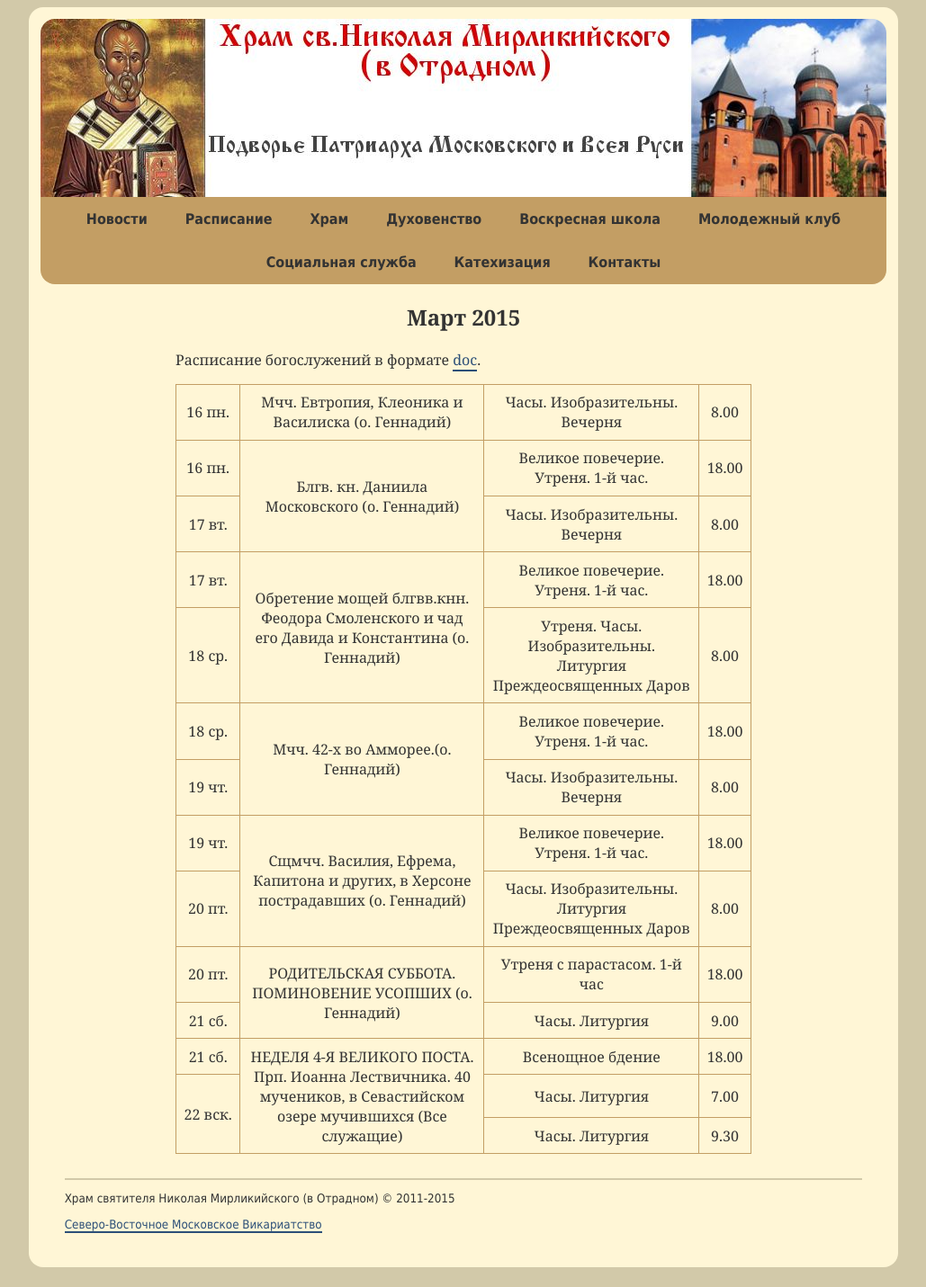
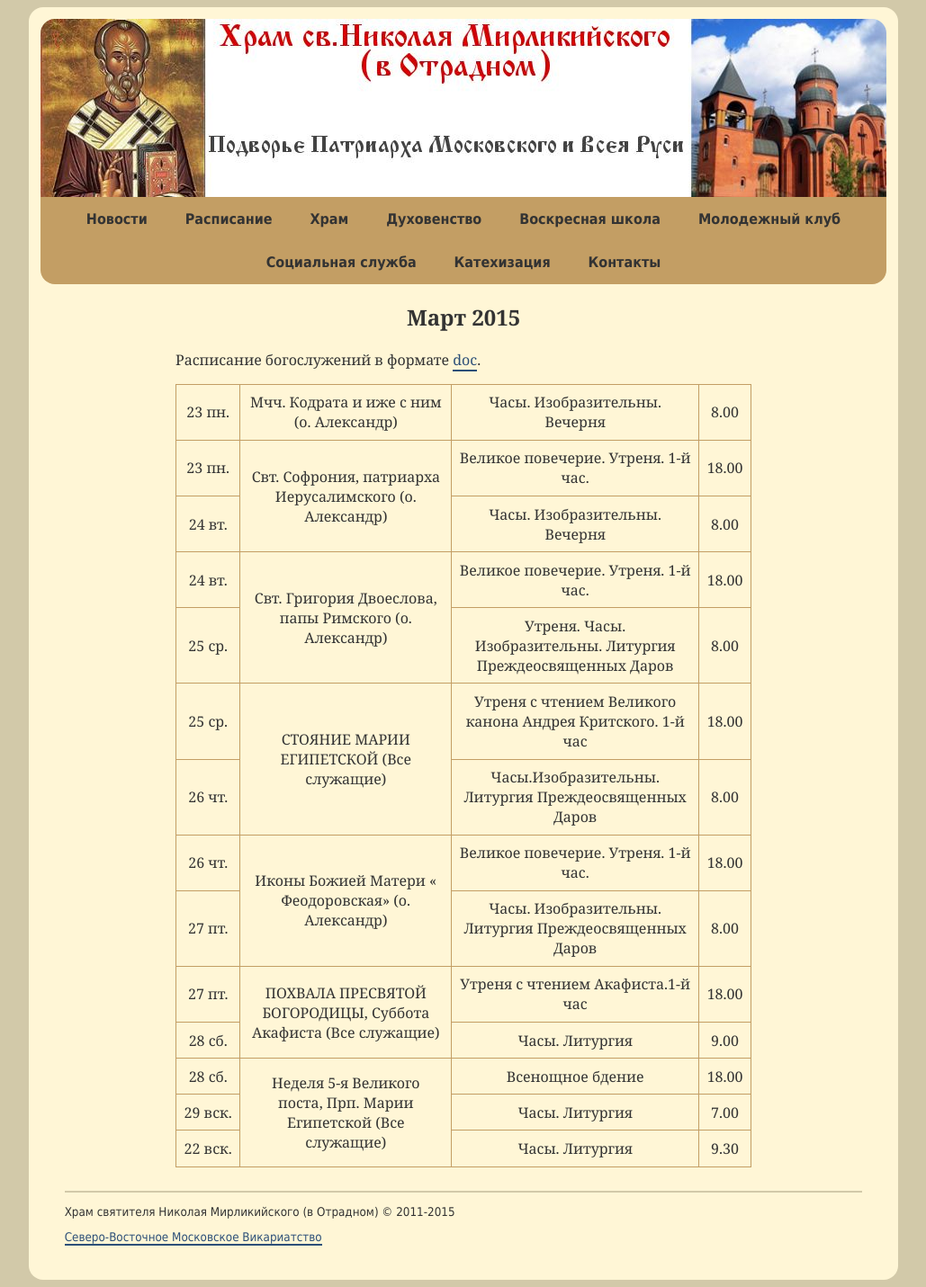
Before and after one commit to hramotradnoe/hramotradnoe.github.io, a Jekyll site: the page built from schedule/index.html, in a window 1280 px wide. Shown: the whole page at 90% size, without its empty margins (125-1154 px from the left). Built offline with Jekyll 4.4.1, drawn with Linux system fonts in a browser that asks for light colours.

Commit message:
Измнено расписание

```diff
--- a/_data/schedule.yml
+++ b/_data/schedule.yml
@@ -1,57 +1,57 @@
 period: Март 2015
 link: https://docs.google.com/document/d/13hnkz6SDBKY5jwQw9ydzlkUfHYsZVZ878WJWGxdJ0II/edit
 timetable:
- - description : "Мчч. Евтропия, Клеоника и Василиска (о. Геннадий)"
+ - description : "Мчч. Кодрата и иже с ним (о. Александр)"
    services    :
-      - day   : 16&nbsp;пн.
+      - day   : 23&nbsp;пн.
         time  : '8.00'
         title : Часы. Изобразительны. Вечерня
- - description : "Блгв. кн. Даниила Московского (о. Геннадий)"
+ - description : "Свт. Софрония, патриарха Иерусалимского (о. Александр) "
    services    :
-      - day   : 16&nbsp;пн.
+      - day   : 23&nbsp;пн.
         time  : '18.00'
         title : "Великое повечерие. Утреня. 1-й час."
-      - day   : 17&nbsp;вт.
+      - day   : 24&nbsp;вт.
         time  : '8.00'
         title : "Часы.  Изобразительны. Вечерня"
- - description : "Обретение мощей блгвв.кнн. Феодора Смоленского и чад его Давида и Константина (о. Геннадий)"
+ - description : "Свт. Григория Двоеслова, папы Римского (о. Александр)"
    services    :
-      - day   : 17&nbsp;вт.
+      - day   : 24&nbsp;вт.
         time  : '18.00'
         title : "Великое повечерие. Утреня. 1-й час."
-      - day   : 18&nbsp;ср.
+      - day   : 25&nbsp;ср.
         time  : '8.00'
         title : "Утреня. Часы. Изобразительны. Литургия Преждеосвященных Даров"
- - description : "Мчч. 42-х во Амморее.(о. Геннадий)"
+ - description : "СТОЯНИЕ МАРИИ ЕГИПЕТСКОЙ (Все служащие)"
    services    :
-      - day   : 18&nbsp;ср.
+      - day   : 25&nbsp;ср.
+        time  : '18.00'
+        title : "Утреня с чтением Великого канона Андрея Критского. 1-й час"
+      - day   : 26&nbsp;чт.
+        time  : '8.00'
+        title : "Часы.Изобразительны. Литургия Преждеосвященных Даров"
+ - description : "Иконы Божией Матери « Феодоровская» (о. Александр)"
+   services    :
+      - day   : 26&nbsp;чт.
         time  : '18.00'
         title : "Великое повечерие. Утреня. 1-й час."
-      - day   : 19&nbsp;чт.
-        time  : '8.00'
-        title : "Часы.  Изобразительны. Вечерня"
- - description : "Сщмчч. Василия, Ефрема, Капитона и других, в Херсоне пострадавших (о. Геннадий)"
-   services    :
-      - day   : 19&nbsp;чт.
-        time  : '18.00'
-        title : "Великое повечерие. Утреня. 1-й час."
-      - day   : 20&nbsp;пт.
+      - day   : 27&nbsp;пт.
         time  : '8.00'
         title : "Часы. Изобразительны. Литургия Преждеосвященных Даров"
- - description : "РОДИТЕЛЬСКАЯ СУББОТА. ПОМИНОВЕНИЕ УСОПШИХ (о. Геннадий)"
+ - description : "ПОХВАЛА ПРЕСВЯТОЙ БОГОРОДИЦЫ, Суббота Акафиста (Все служащие)"
    services    :
-      - day   : 20&nbsp;пт.
+      - day   : 27&nbsp;пт.
         time  : '18.00'
-        title : "Утреня с парастасом. 1-й час"
-      - day   : 21&nbsp;сб.
+        title : "Утреня с чтением Акафиста.1-й час"
+      - day   : 28&nbsp;сб.
         time  : '9.00'
         title : Часы. Литургия
- - description : "НЕДЕЛЯ 4-Я ВЕЛИКОГО ПОСТА. Прп. Иоанна Лествичника. 40 мучеников, в Севастийском озере мучившихся (Все служащие)"
+ - description : "Неделя 5-я Великого поста, Прп. Марии Египетской (Все служащие)"
    services    :
-      - day   : 21&nbsp;сб.
+      - day   : 28&nbsp;сб.
         time  : '18.00'
         title : Всенощное бдение
-      - day   : 22&nbsp;вск.
+      - day   : 29&nbsp;вск.
         time  : '7.00'
         title : Часы. Литургия
       - day   : 22&nbsp;вск.
```
